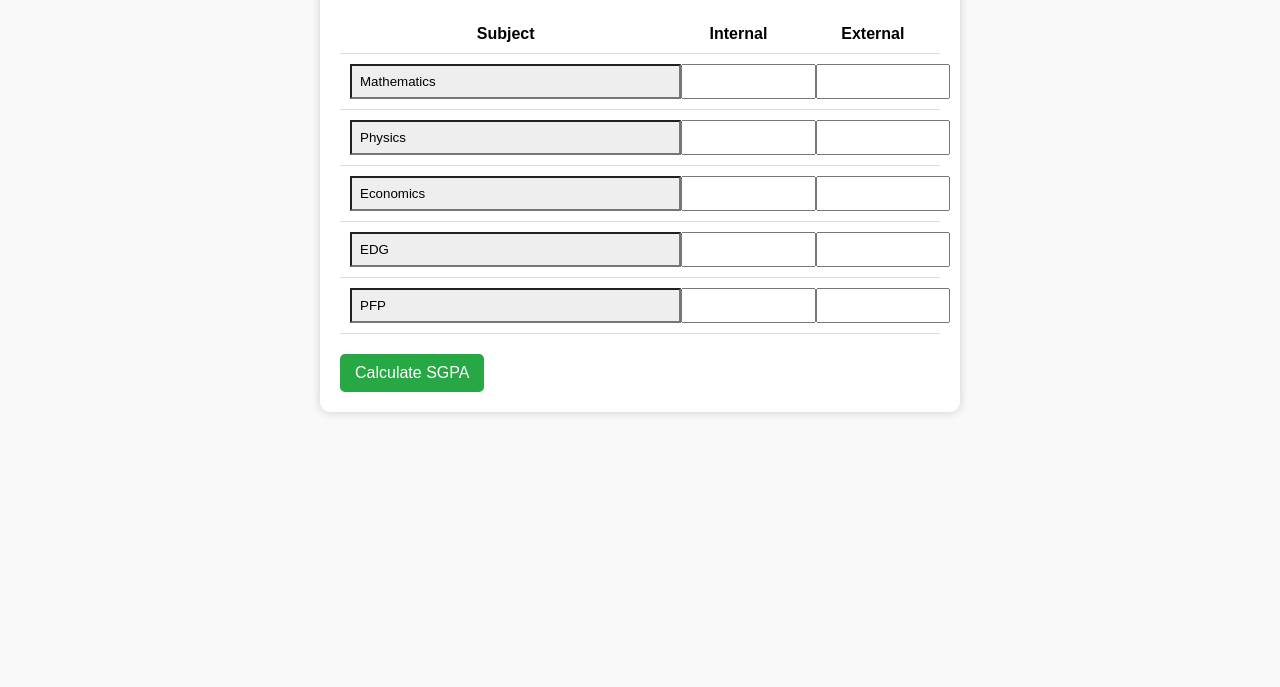
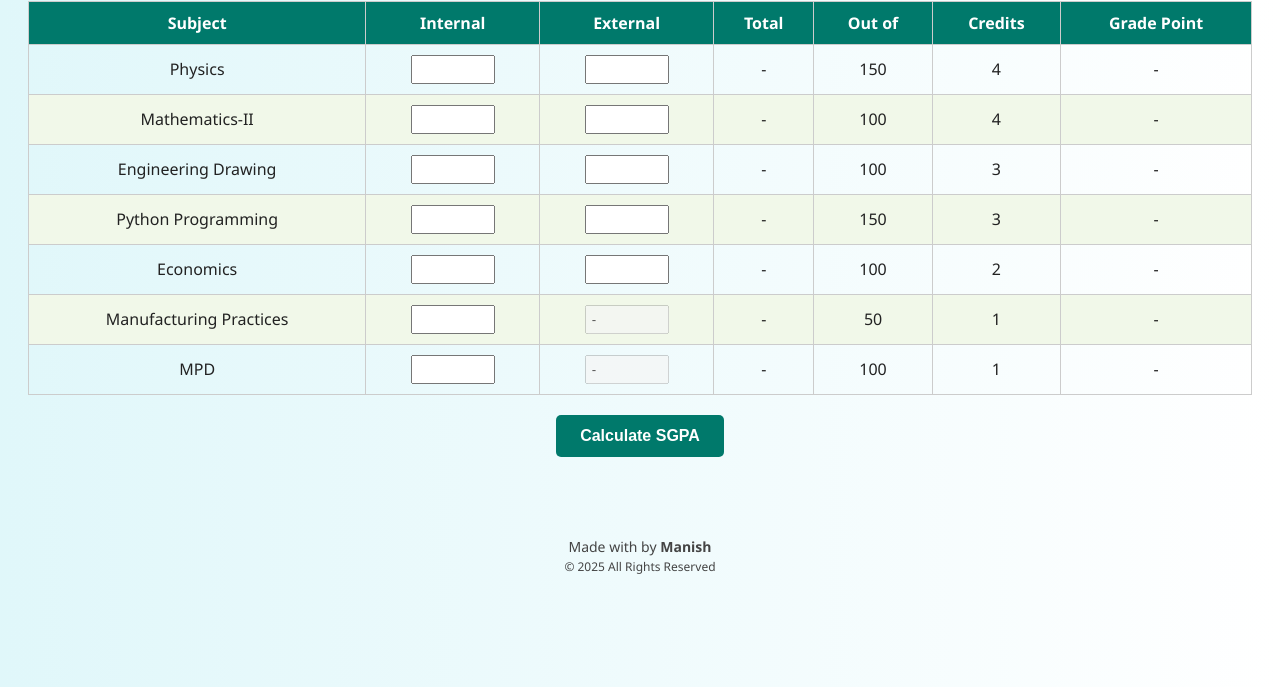
Before and after one commit to Manishcoder520/sgpa-calculator, a plain HTML site: page index.html in a window 1280 px wide. Shown: the part 113-800 px from the top of the page. Drawn offline with Linux system fonts and the light colour scheme.

Commit message:
Add files via upload

```diff
--- a/index.html
+++ b/index.html
@@ -1,133 +1,246 @@
 <!DOCTYPE html>
 <html lang="en">
 <head>
-  <meta charset="UTF-8" />
-  <meta name="viewport" content="width=device-width, initial-scale=1.0"/>
-  <title>SGPA Calculator</title>
+  <meta charset="UTF-8">
+  <title>SGPA Calculator - 2025</title>
   <style>
     body {
-      font-family: Arial, sans-serif;
-      background-color: #f9f9f9;
+      font-family: 'Segoe UI', sans-serif;
+      background: linear-gradient(to right, #e0f7fa, #ffffff);
       padding: 20px;
+      color: #222;
     }
     h1 {
       text-align: center;
-      color: #333;
-    }
-    .container {
-      max-width: 600px;
-      margin: auto;
-      background-color: white;
-      padding: 20px;
-      border-radius: 10px;
-      box-shadow: 0 0 10px #ccc;
+      color: #00796b;
     }
     table {
       width: 100%;
       border-collapse: collapse;
-      margin-bottom: 20px;
+      margin-top: 20px;
     }
     th, td {
+      border: 1px solid #ccc;
       padding: 10px;
-      border-bottom: 1px solid #ddd;
+      text-align: center;
     }
-    input[type="number"], input[type="text"] {
-      width: 100%;
-      padding: 8px;
+    th {
+      background-color: #00796b;
+      color: white;
     }
-    input[readonly] {
-      background-color: #eee;
+    tr:nth-child(even) {
+      background-color: #f1f8e9;
+    }
+    input[type="number"], input[readonly] {
+      width: 70px;
+      padding: 5px;
     }
     button {
-      background-color: #28a745;
+      margin-top: 20px;
+      padding: 12px 24px;
+      background-color: #00796b;
       color: white;
-      padding: 10px 15px;
       border: none;
+      font-size: 16px;
+      font-weight: bold;
       border-radius: 5px;
-      font-size: 16px;
       cursor: pointer;
     }
-    button:hover {
-      background-color: #218838;
+    #resultPage {
+      display: none;
+      margin-top: 30px;
+      background-color: #e0f2f1;
+      padding: 20px;
+      border-radius: 10px;
+      box-shadow: 0 0 10px rgba(0,0,0,0.1);
     }
-    .result {
+    .summary {
+      font-size: 18px;
+      color: #004d40;
+      margin-bottom: 15px;
+    }
+    .highlight {
+      color: #d32f2f;
+      font-weight: bold;
+    }
+    .grade-table {
+      margin-top: 20px;
+    }
+    .grade-table th {
+      background-color: #004d40;
+    }
+    footer {
+      margin-top: 60px;
+      padding: 20px;
+      color: #444;
       text-align: center;
-      font-size: 18px;
-      font-weight: bold;
-      color: #005c99;
+      font-size: 14px;
+      font-family: 'Segoe UI', sans-serif;
     }
   </style>
 </head>
 <body>
-  <div class="container">
-    <h1>SGPA Calculator</h1>
-    <form id="sgpaForm">
+
+<h1>SGPA Calculator - 2025</h1>
+
 <table>
+  <thead>
     <tr>
       <th>Subject</th>
       <th>Internal</th>
       <th>External</th>
+      <th>Total</th>
+      <th>Out of</th>
+      <th>Credits</th>
+      <th>Grade Point</th>
+    </tr>
+  </thead>
+  <tbody id="marksTable">
+    <tr>
+      <td>Physics</td>
+      <td><input type="number" id="i1"></td>
+      <td><input type="number" id="e1"></td>
+      <td id="t1">-</td>
+      <td>150</td>
+      <td>4</td>
+      <td id="g1">-</td>
     </tr>
     <tr>
-          <td><input type="text" value="Mathematics" readonly /></td>
-          <td><input type="number" name="internal" min="0" max="30" required /></td>
-          <td><input type="number" name="external" min="0" max="70" required /></td>
+      <td>Mathematics-II</td>
+      <td><input type="number" id="i2"></td>
+      <td><input type="number" id="e2"></td>
+      <td id="t2">-</td>
+      <td>100</td>
+      <td>4</td>
+      <td id="g2">-</td>
     </tr>
     <tr>
-          <td><input type="text" value="Physics" readonly /></td>
-          <td><input type="number" name="internal" min="0" max="30" required /></td>
-          <td><input type="number" name="external" min="0" max="70" required /></td>
+      <td>Engineering Drawing</td>
+      <td><input type="number" id="i3"></td>
+      <td><input type="number" id="e3"></td>
+      <td id="t3">-</td>
+      <td>100</td>
+      <td>3</td>
+      <td id="g3">-</td>
     </tr>
     <tr>
-          <td><input type="text" value="Economics" readonly /></td>
-          <td><input type="number" name="internal" min="0" max="30" required /></td>
-          <td><input type="number" name="external" min="0" max="70" required /></td>
+      <td>Python Programming</td>
+      <td><input type="number" id="i4"></td>
+      <td><input type="number" id="e4"></td>
+      <td id="t4">-</td>
+      <td>150</td>
+      <td>3</td>
+      <td id="g4">-</td>
     </tr>
     <tr>
-          <td><input type="text" value="EDG" readonly /></td>
-          <td><input type="number" name="internal" min="0" max="30" required /></td>
-          <td><input type="number" name="external" min="0" max="70" required /></td>
+      <td>Economics</td>
+      <td><input type="number" id="i5"></td>
+      <td><input type="number" id="e5"></td>
+      <td id="t5">-</td>
+      <td>100</td>
+      <td>2</td>
+      <td id="g5">-</td>
     </tr>
     <tr>
-          <td><input type="text" value="PFP" readonly /></td>
-          <td><input type="number" name="internal" min="0" max="30" required /></td>
-          <td><input type="number" name="external" min="0" max="70" required /></td>
+      <td>Manufacturing Practices</td>
+      <td><input type="number" id="i6"></td>
+      <td><input type="text" id="e6" value="-" disabled readonly></td>
+      <td id="t6">-</td>
+      <td>50</td>
+      <td>1</td>
+      <td id="g6">-</td>
     </tr>
+    <tr>
+      <td>MPD</td>
+      <td><input type="number" id="i7"></td>
+      <td><input type="text" id="e7" value="-" disabled readonly></td>
+      <td id="t7">-</td>
+      <td>100</td>
+      <td>1</td>
+      <td id="g7">-</td>
+    </tr>
+  </tbody>
 </table>
-      <button type="button" onclick="calculateSGPA()">Calculate SGPA</button>
-    </form>
-    <div class="result" id="result"></div>
+
+<div style="text-align:center;">
+  <button onclick="calculateSGPA()">Calculate SGPA</button>
+</div>
+
+<div id="resultPage">
+  <div class="summary" id="totalMarksInfo"></div>
+  <div class="summary" id="sgpaResult"></div>
+
+  <table class="grade-table" border="1">
+    <thead>
+      <tr>
+        <th>Marks Range</th>
+        <th>Grade Point</th>
+      </tr>
+    </thead>
+    <tbody>
+      <tr><td>90 - 100%</td><td>10</td></tr>
+      <tr><td>80 - 89%</td><td>9</td></tr>
+      <tr><td>70 - 79%</td><td>8</td></tr>
+      <tr><td>60 - 69%</td><td>7</td></tr>
+      <tr><td>50 - 59%</td><td>6</td></tr>
+      <tr><td>40 - 49%</td><td>5</td></tr>
+      <tr><td>Below 40%</td><td>0 (Fail)</td></tr>
+    </tbody>
+  </table>
 </div>
 
 <script>
   function calculateSGPA() {
-      const internalInputs = document.getElementsByName("internal");
-      const externalInputs = document.getElementsByName("external");
+    const credits = [4, 4, 3, 3, 2, 1, 1];
+    const maxMarksArr = [150, 100, 100, 150, 100, 50, 100];
+    let totalPoints = 0;
+    let totalCredits = 0;
+    let totalMarks = 0;
+    let maxMarks = 0;
 
-      let totalPoints = 0;
-      let totalSubjects = internalInputs.length;
+    for (let i = 1; i <= 7; i++) {
+      const internal = parseInt(document.getElementById(`i${i}`).value) || 0;
+      const externalField = document.getElementById(`e${i}`);
+      const external = externalField.disabled ? 0 : parseInt(externalField.value) || 0;
+      const total = internal + external;
+      const max = maxMarksArr[i - 1];
 
-      for (let i = 0; i < totalSubjects; i++) {
-        let internal = parseInt(internalInputs[i].value) || 0;
-        let external = parseInt(externalInputs[i].value) || 0;
-        let total = internal + external;
+      if (internal < 0 || internal > max || (!externalField.disabled && (external < 0 || external > max))) {
+        alert(`❌ Invalid marks in Subject ${i}. Please enter correct values.`);
+        return;
+      }
 
-        let gradePoint = 0;
+      document.getElementById(`t${i}`).innerText = total;
+      const percent = (total / max) * 100;
 
-        if (total >= 90) gradePoint = 10;
-        else if (total >= 80) gradePoint = 9;
-        else if (total >= 70) gradePoint = 8;
-        else if (total >= 60) gradePoint = 7;
-        else if (total >= 50) gradePoint = 6;
-        else if (total >= 40) gradePoint = 5;
+      let gradePoint;
+      if (percent >= 90) gradePoint = 10;
+      else if (percent >= 80) gradePoint = 9;
+      else if (percent >= 70) gradePoint = 8;
+      else if (percent >= 60) gradePoint = 7;
+      else if (percent >= 50) gradePoint = 6;
+      else if (percent >= 40) gradePoint = 5;
       else gradePoint = 0;
 
-        totalPoints += gradePoint;
+      document.getElementById(`g${i}`).innerText = gradePoint;
+
+      totalPoints += gradePoint * credits[i - 1];
+      totalCredits += credits[i - 1];
+      totalMarks += total;
+      maxMarks += max;
     }
 
-      let sgpa = (totalPoints / totalSubjects).toFixed(2);
-      document.getElementById("result").innerText = "Your SGPA is: " + sgpa;
+    const sgpa = (totalPoints / totalCredits).toFixed(2);
+    document.getElementById("sgpaResult").innerHTML = `✅ <strong>SGPA:</strong> <span class="highlight">${sgpa}</span>`;
+    document.getElementById("totalMarksInfo").innerHTML = `📊 <strong>Total Marks:</strong> ${totalMarks} / ${maxMarks}`;
+    document.getElementById("resultPage").style.display = "block";
   }
 </script>
+
+<footer>
+  Made with by <strong>Manish</strong><br>
+  <span style="font-size: 12px;">© 2025 All Rights Reserved</span>
+</footer>
+
 </body>
 </html>
```
Lines whose indentation alone changed are shown as unchanged.
